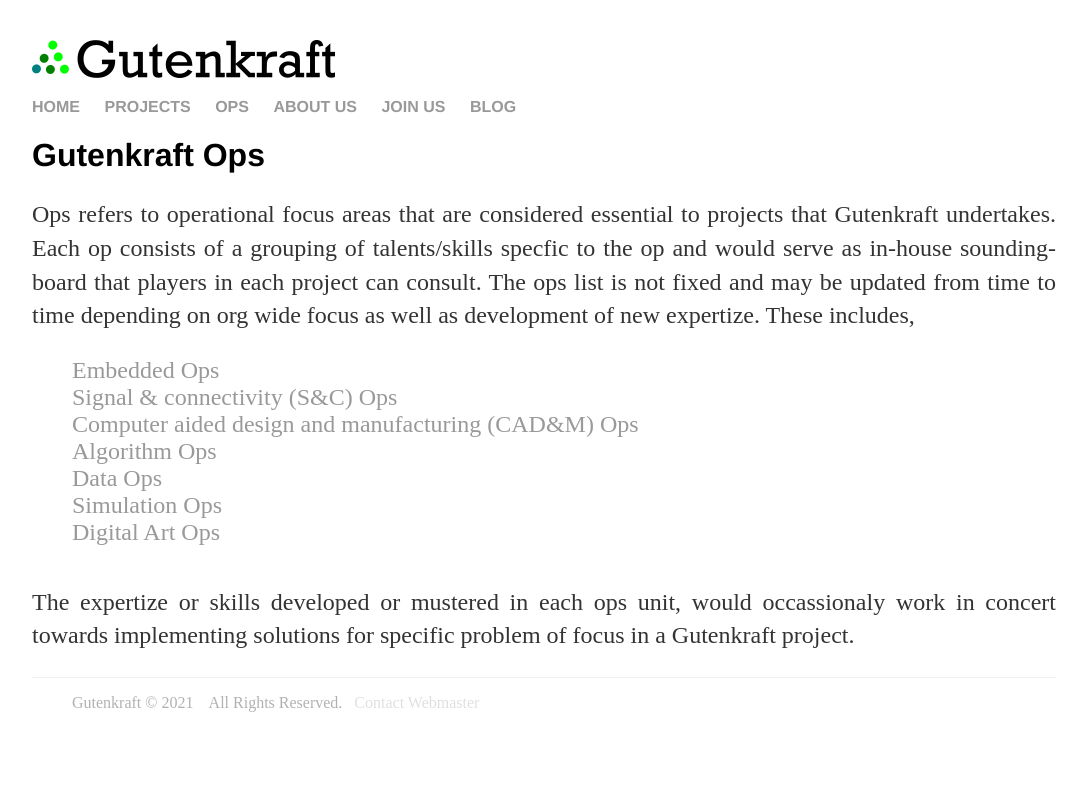
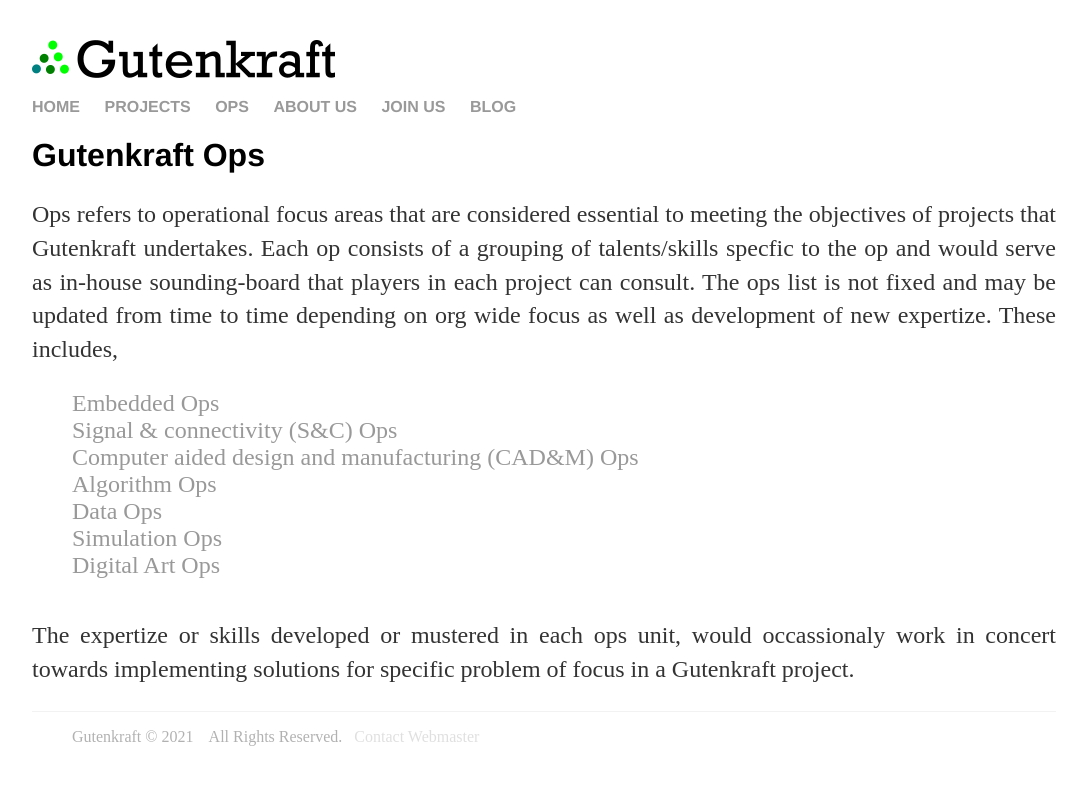
Before and after one commit to oferonmi/datafilik.github.io, a Jekyll site: the page built from ops/index.html, in a window 1280 px wide. Shown: the top 785 px of the page, without its empty margins (96-1183 px from the left). Built offline with Jekyll 4.4.1, drawn with Linux system fonts in a browser that asks for light colours.

Commit message:
content update

```diff
--- a/ops/index.html
+++ b/ops/index.html
@@ -6,7 +6,7 @@ title: Gutenkraft Ops
 <div class="blurb">
     <h1>{{ page.title }}</h1>
     <p align="justify">
-        Ops refers to operational focus areas that are considered essential to projects that Gutenkraft undertakes. Each op consists of a grouping of talents/skills specfic to the op and would serve as in-house sounding-board that players in each project can consult. The ops list is not fixed and may be updated from time to time depending on org wide focus as well as development of new expertize. These includes,
+        Ops refers to operational focus areas that are considered essential to meeting the objectives of projects that Gutenkraft undertakes. Each op consists of a grouping of talents/skills specfic to the op and would serve as in-house sounding-board that players in each project can consult. The ops list is not fixed and may be updated from time to time depending on org wide focus as well as development of new expertize. These includes,
     </p>
 
     <ul class="ops">
```
